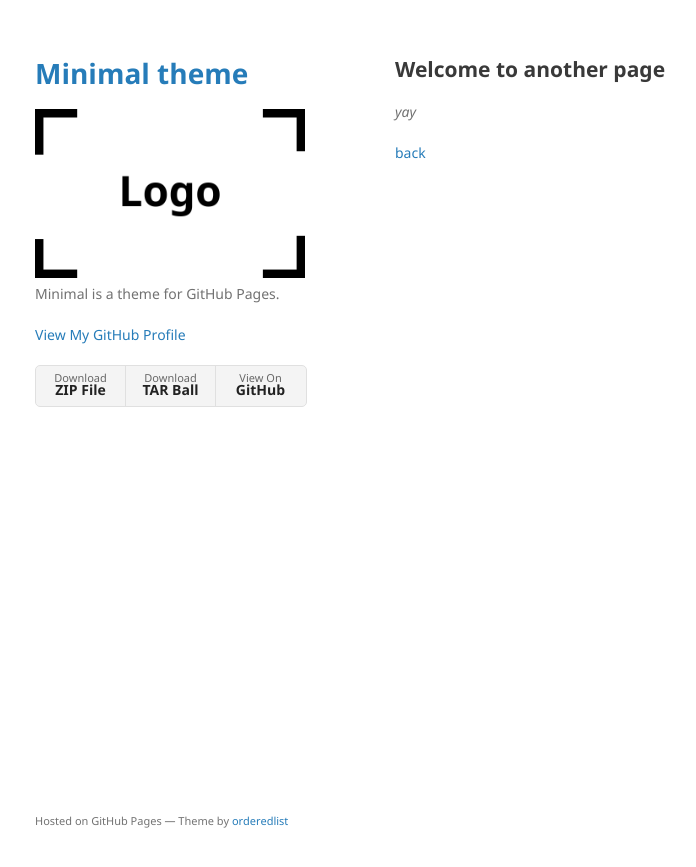
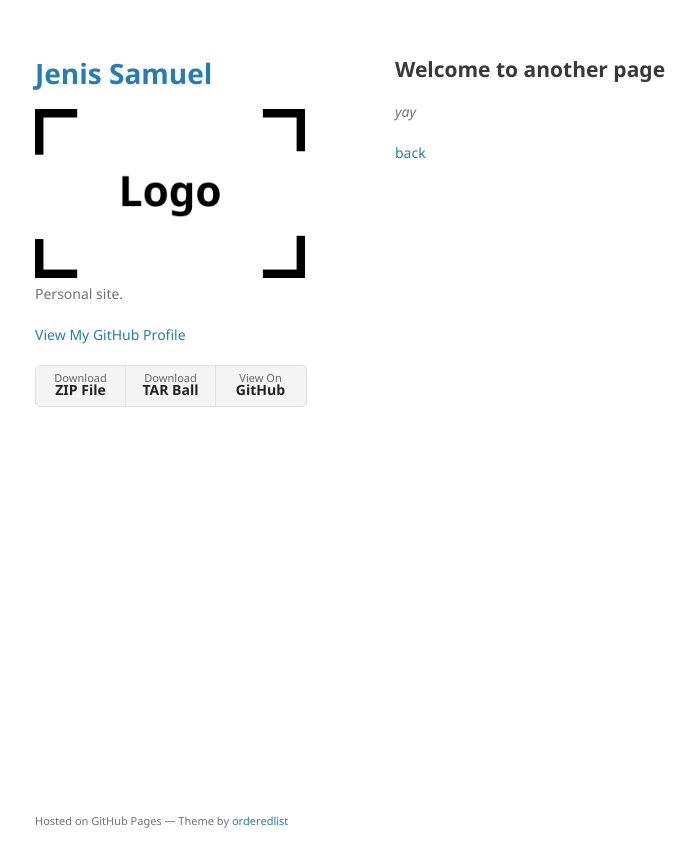
Before and after one commit to jenissamuel/jenissamuel.github.io, a Jekyll site: the page built from another-page.md, in a window 1280 px wide. Shown: the top 867 px of the page, without its empty margins (175-871 px from the left). Built offline with Jekyll 4.4.1, drawn with Linux system fonts in a browser that asks for light colours; our own code applies the rules of GitHub Pages for plain Markdown files.

Commit message:
Update _config.yml

```diff
--- a/_config.yml
+++ b/_config.yml
@@ -1,6 +1,6 @@
-title: Minimal theme
+title: Jenis Samuel
 logo: /assets/img/logo.png
-description: Minimal is a theme for GitHub Pages.
+description: Personal site.
 show_downloads: true
 google_analytics:
 theme: jekyll-theme-minimal
```
